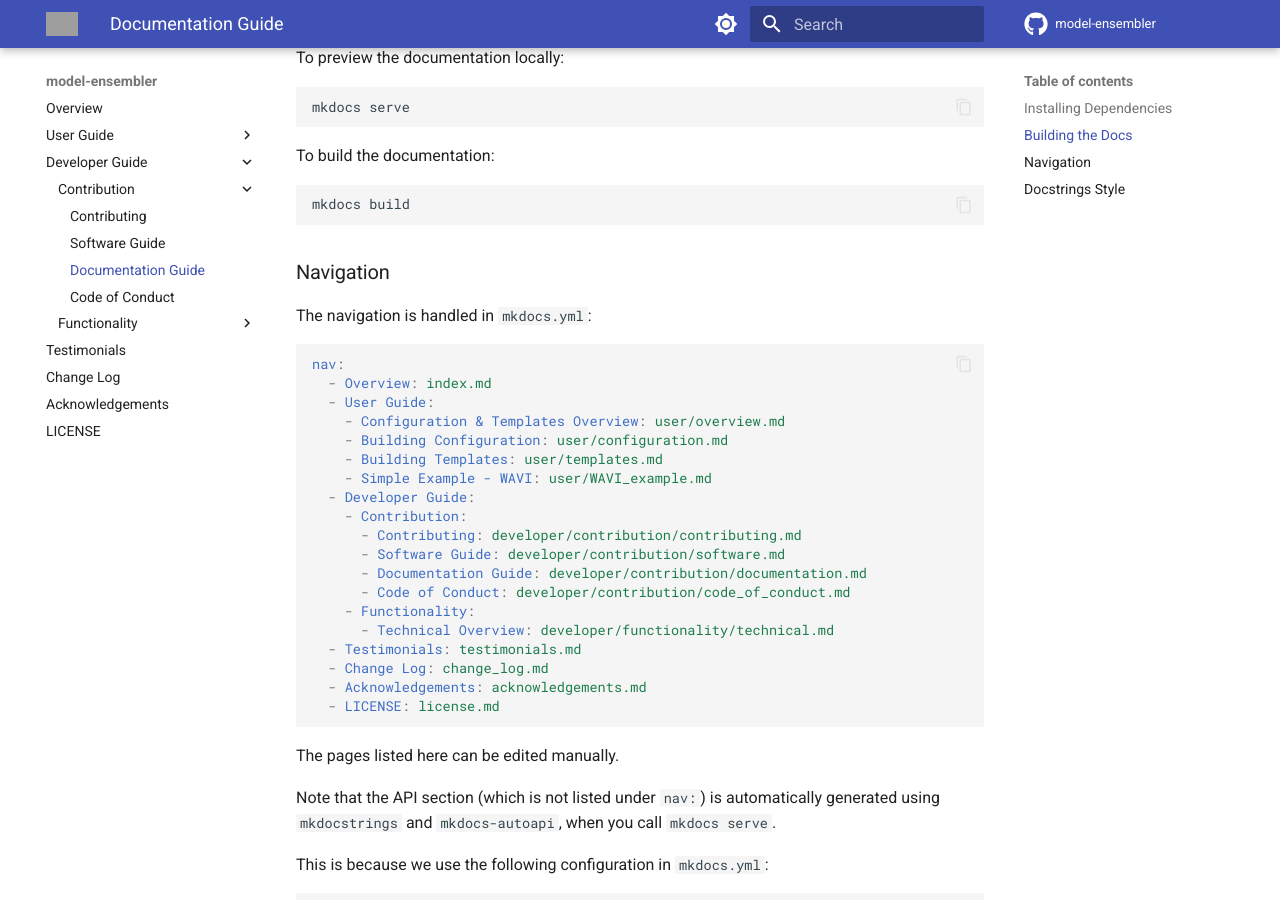
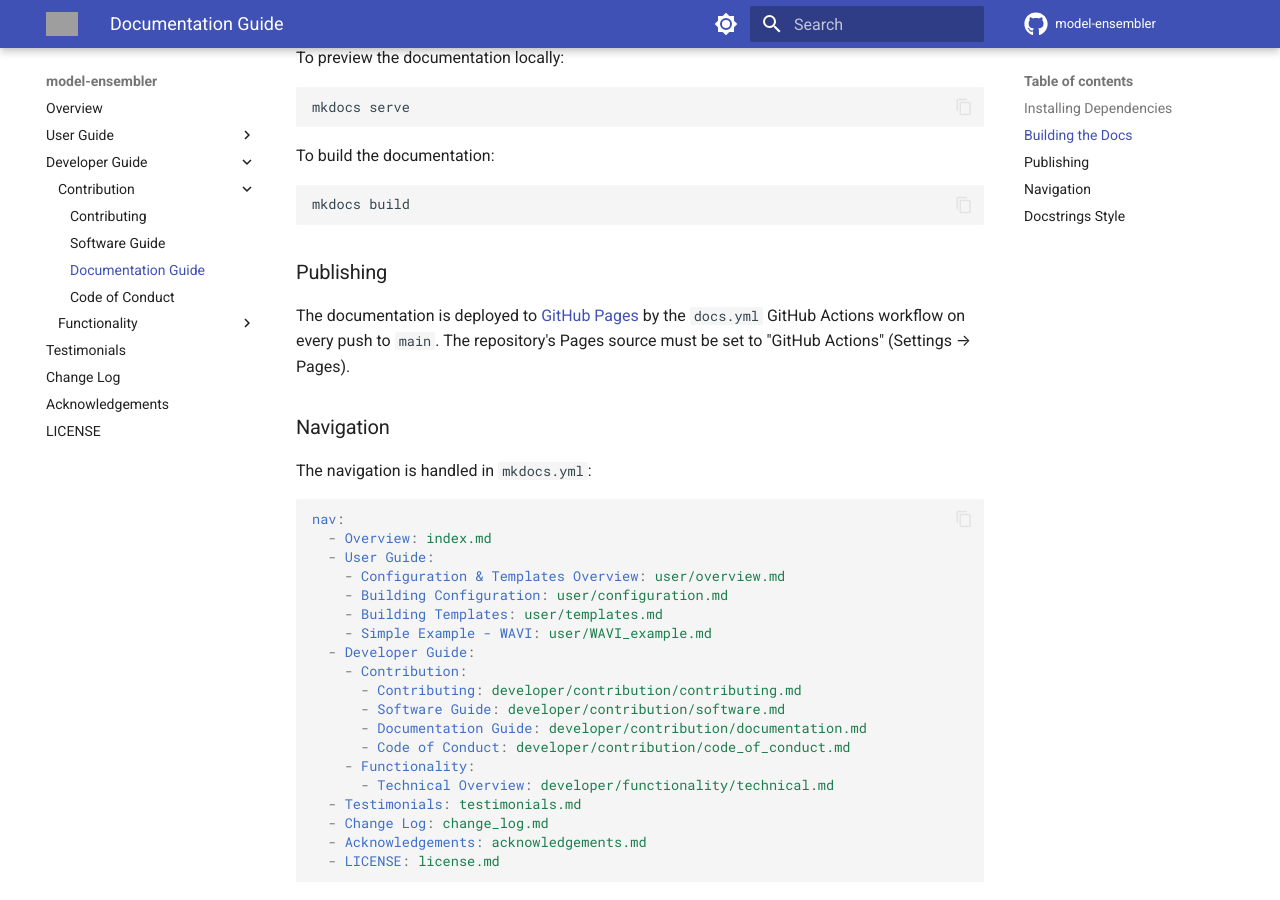
Before and after one commit to environmental-forecasting/model-ensembler, an MkDocs documentation site: the page built from docs/developer/contribution/documentation.md, in a window 1280 px wide and 900 px high, scrolled down 461 px. Built offline with MkDocs 1.6.1 and Material for MkDocs 9.7.7, drawn with Linux system fonts in a browser that asks for light colours; comment, search, counter and statistics services are not loaded; grey boxes are pictures that could not be loaded.

Commit message:
move the docs to github pages

````diff
--- a/docs/developer/contribution/documentation.md
+++ b/docs/developer/contribution/documentation.md
@@ -21,6 +21,9 @@ To build the documentation:
 ```bash
 mkdocs build
 ```
+
+### Publishing
+The documentation is deployed to [GitHub Pages](https://environmental-forecasting.github.io/model-ensembler/) by the `docs.yml` GitHub Actions workflow on every push to `main`. The repository's Pages source must be set to "GitHub Actions" (Settings → Pages).
 
 ### Navigation
 The navigation is handled in `mkdocs.yml`:
--- a/mkdocs.yml
+++ b/mkdocs.yml
@@ -18,6 +18,7 @@ nav:
   - Change Log: change_log.md
   - Acknowledgements: authors.md
   - LICENSE: license.md
+site_url: https://environmental-forecasting.github.io/model-ensembler/
 repo_url: https://github.com/environmental-forecasting/model-ensembler
 repo_name: model-ensembler
 edit_uri: edit/main/docs/
````
Also changed, not shown: .readthedocs.yaml (deleted, +0 -16 lines), README.md (+2 -2 lines), 1 other file.
